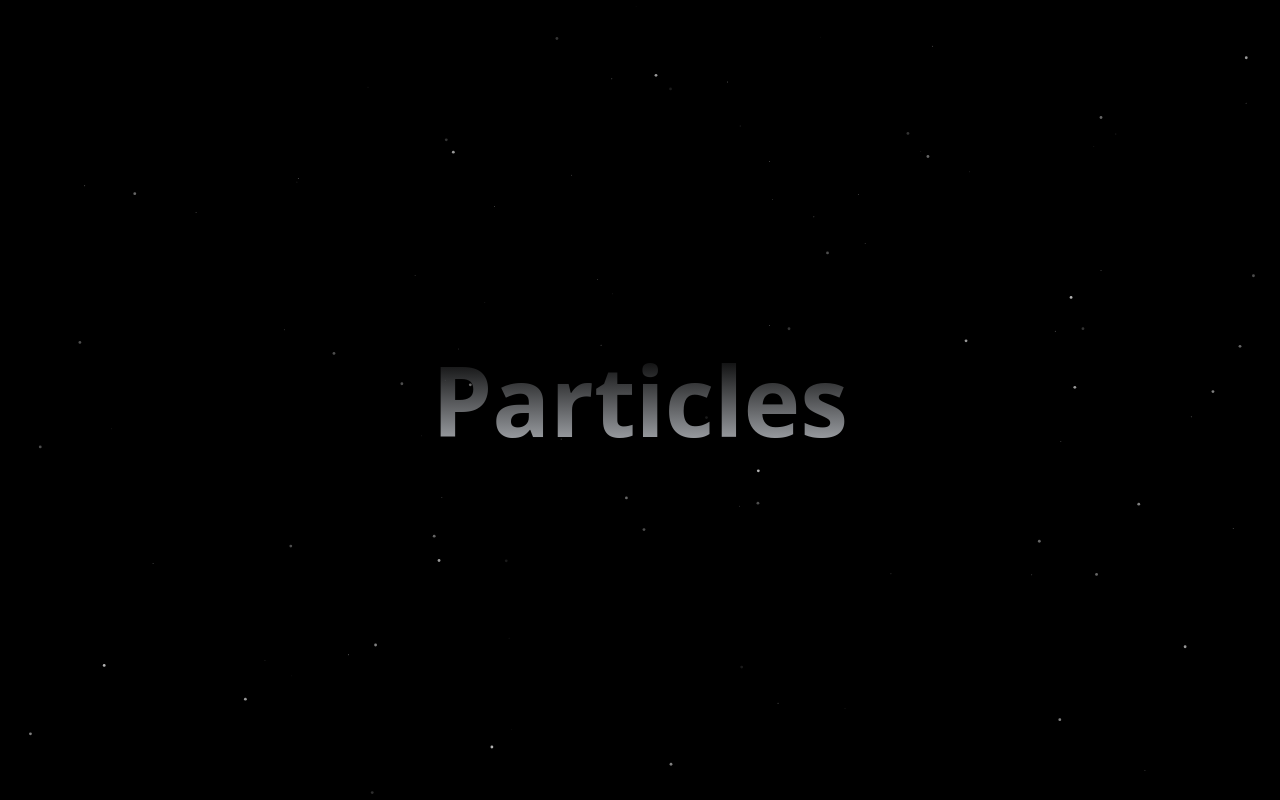
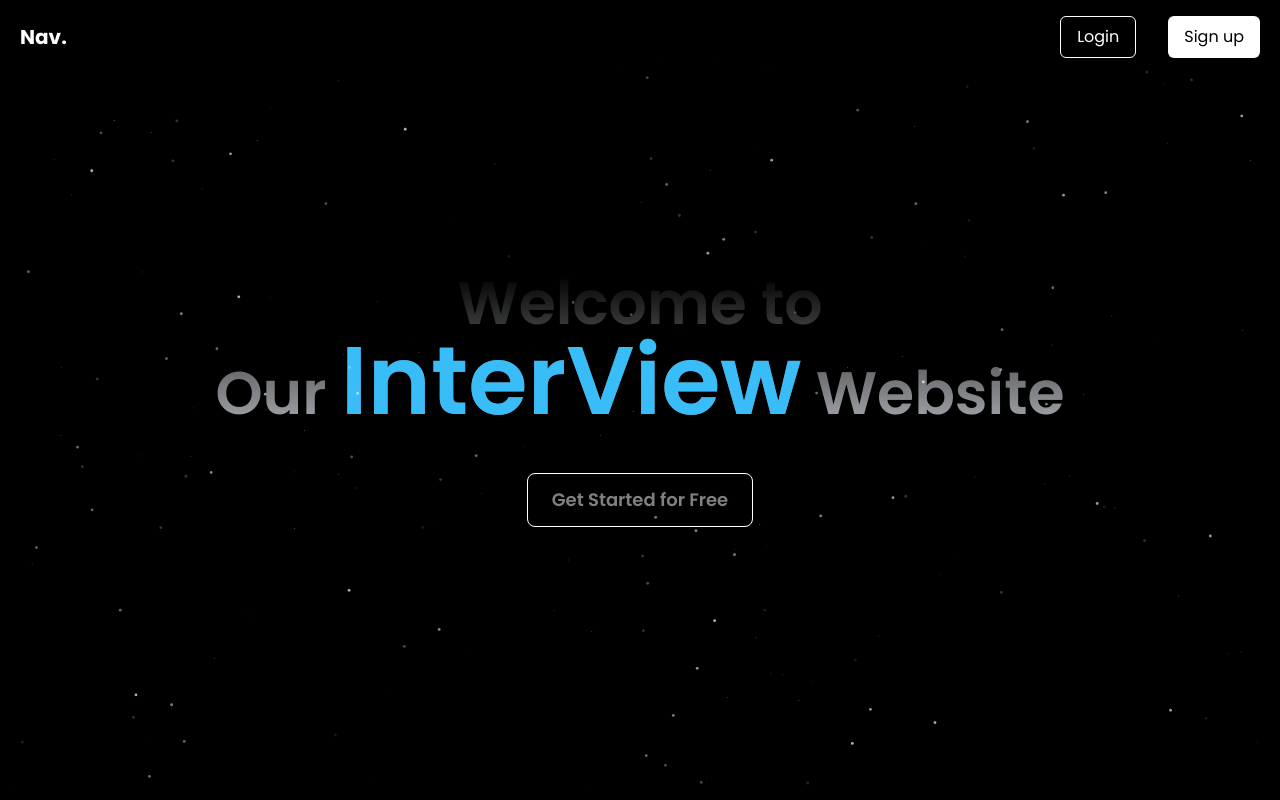
Before and after one commit to Rupam-Mondal/Interview-Frontend, a React (Vite) app: page / in a window 1280 px wide. Shown: the top 800 px of the page. Built offline with nearby package versions, Linux system fonts and the light colour scheme.

Commit message:
Landing page

```diff
--- a/src/App.jsx
+++ b/src/App.jsx
@@ -10,7 +10,7 @@ function App() {
   return (
     <>
       <Routes>
-        <Route path="/" element={<Home1 />} />
+        <Route path="/" element={<Home />} />
         <Route path="/auth" element={<Auth />} />
         <Route path="/dashboard/:userid" element={<Dashboard />} />
       </Routes>
--- a/src/components/Navbar.jsx
+++ b/src/components/Navbar.jsx
@@ -9,7 +9,7 @@ const Navbar = () => {
   const { auth,setAuth } = useContext(UserContext);
 
   return (
-    <div className="fixed top-0 right-0 w-full bg-black/30 backdrop-blur-lg shadow-lg px-5 py-4 flex justify-between items-center">
+    <div className="fixed z-10 top-0 right-0 w-full bg-black/30 backdrop-blur-lg shadow-lg px-5 py-4 flex justify-between items-center">
       {/* Logo */}
       <div className="text-xl font-bold text-white">Nav.</div>
 
--- /dev/null
+++ b/src/components/ParticleBackground/Background.jsx
@@ -0,0 +1,84 @@
+import React from "react";
+import { Particles } from "../ui/particles";
+import assets from "@/assets/assest";
+import { useNavigate } from "react-router-dom";
+
+const Background = () => {
+  const navigate = useNavigate();
+  return (
+    <div>
+      {/* Main Content */}
+      <div className="min-h-[100vh] flex flex-col justify-center gap-5 items-center text-center px-6 space-y-6">
+        <span className="pointer-events-none whitespace-pre-wrap bg-gradient-to-b from-black to-gray-300/80 bg-clip-text text-center text-3xl md:text-6xl font-semibold leading-none text-transparent">
+          Welcome to{"\n"}Our{" "}
+          <span className="text-4xl md:text-8xl text-[#38BDF8]">InterView</span>{" "}
+          Website
+        </span>
+        <Particles
+          className="absolute inset-2"
+          quantity={200}
+          ease={80}
+          color="#ffffff"
+          refresh
+        />
+
+        <button
+          className="hover:bg-white hover:text-black font-semibold px-6 py-3 rounded-lg text-lg shadow-lg transition-all duration-300 border border-white text-white/50 hover:shadow-xl"
+          onClick={() => {
+            navigate("/auth");
+          }}
+        >
+          Get Started for Free
+        </button>
+      </div>
+
+      <hr className="w-3/4 mx-auto border-t-2 border-gray-600 mb-6" />
+
+      <section className="py-16 px-8 text-center">
+        <h2 className="text-4xl font-bold text-[#38BDF8]">About Us</h2>
+        <p className="mt-4 text-lg text-gray-400 max-w-3xl mx-auto">
+          We aim to provide the best platform to help individuals prepare for
+          interviews with ease. Our resources, guidance, and interactive tools
+          make interview preparation seamless.
+        </p>
+      </section>
+
+      <section className="py-16 px-8 text-center bg-gray-800 mb-10">
+        <h2 className="text-4xl font-bold text-[#38BDF8]">Features</h2>
+        <div className="grid grid-cols-1 sm:grid-cols-3 gap-8 mt-8 max-w-5xl mx-auto">
+          <div className="p-6 bg-gray-900 rounded-lg shadow-lg hover:-translate-y-4 hover:scale-105 transition-all duration-300 hover:shadow-slate-500">
+            <h3 className="text-xl font-semibold">Mock Interviews</h3>
+            <p className="mt-2 text-gray-400">
+              Practice real interview scenarios with AI-driven simulations.
+            </p>
+          </div>
+          <div className="p-6 bg-gray-900 rounded-lg shadow-lg hover:-translate-y-4 hover:scale-105 transition-all duration-300 hover:shadow-slate-500">
+            <h3 className="text-xl font-semibold">Question Bank</h3>
+            <p className="mt-2 text-gray-400">
+              Access hundreds of frequently asked interview questions.
+            </p>
+          </div>
+          <div className="p-6 bg-gray-900 rounded-lg shadow-lg hover:-translate-y-4 hover:scale-105 transition-all duration-300 hover:shadow-slate-500">
+            <h3 className="text-xl font-semibold">Expert Guidance</h3>
+            <p className="mt-2 text-gray-400">
+              Get tips and insights from industry professionals.
+            </p>
+          </div>
+        </div>
+      </section>
+
+      {/* Image Section */}
+      <div className="absolute w-full h-full hidden md:block bg-gradient-to-b to-black from-transparent z-[1] pointer-events-none" />
+
+      <div className="w-full h-screen flex justify-center items-center pb-10 md:p-10 ">
+        <img
+          src={assets.image1}
+          alt="Illustration"
+          className="max-w-[90%] md:max-w-[60%] rounded-lg shadow-lg transition duration-500 hover:shadow-[0px_0px_100px_30px_rgba(255,255,0,0.2)] border border-white border-opacity-40 md:my-10 "
+        />
+      </div>
+    </div>
+  );
+};
+
+export default Background;
--- a/src/components/ParticleBackground/Particlebg.jsx
+++ b/src/components/ParticleBackground/Particlebg.jsx
@@ -3,8 +3,10 @@ import { Particles } from "../ui/particles";
 function ParticlesDemo() {
     return (
       <div className="relative flex h-[100vh] w-full flex-col items-center justify-center overflow-hidden bg-black">
-            <span className="pointer-events-none whitespace-pre-wrap bg-gradient-to-b from-black to-gray-300/80 bg-clip-text text-center text-8xl font-semibold leading-none text-transparent">
-                Particles
+        <span className="pointer-events-none whitespace-pre-wrap bg-gradient-to-b from-black to-gray-300/80 bg-clip-text text-center text-3xl md:text-6xl font-semibold leading-none text-transparent">
+          Welcome to{"\n"}Our{" "}
+          <span className="text-4xl md:text-8xl text-[#38BDF8]">InterView</span>{" "}
+          Website
         </span>
         <Particles
           className="absolute inset-0"
@@ -13,6 +15,19 @@ function ParticlesDemo() {
           color="#ffffff"
           refresh
         />
+
+        <button
+          className="hover:bg-white hover:text-black font-semibold px-6 py-3 rounded-lg text-lg shadow-lg transition-all duration-300 border border-white text-white hover:shadow-xl"
+          onClick={() => {
+            navigate("/auth");
+          }}
+        >
+          Get Started for Free
+        </button>
+
+
+
+
       </div>
     );
 }
--- a/src/pages/Home.jsx
+++ b/src/pages/Home.jsx
@@ -1,113 +1,17 @@
 import React from "react";
-import { useTypewriter } from "react-simple-typewriter";
 import Navbar from "../components/Navbar";
-import ss from "../assets/image.png";
-import assets from "../assets/assest";
 import { useNavigate } from "react-router-dom";
 import Footer from "../components/Footer";
+import Background from "@/components/ParticleBackground/Background";
 
 const Home = () => {
   const navigate = useNavigate();
-  const [text] = useTypewriter({
-    words: ["This is Our Interview Website"],
-    typeSpeed: 80,
-    deleteSpeed: 50,
-    delaySpeed: 1000,
-    loop: 1,
-  });
 
-  const [text2] = useTypewriter({
-    words: ["A simple website demonstrating Tailwind CSS with React."],
-    typeSpeed: 80,
-    deleteSpeed: 50,
-    delaySpeed: 1000,
-    loop: 1,
-  });
-
-  // Extracting "Interview" for styling
-  const beforeInterview = text.includes("Interview")
-    ? text.split("Interview")[0]
-    : text;
-  const afterInterview = text.includes("Interview")
-    ? text.split("Interview")[1]
-    : "";
   return (
-    <div className="bg-gradient-to-t from-black via-gray-900 to-gray-900 text-gray-300 w-screen min-h-fit flex flex-col font-poppins">
+    <div className="bg-black text-gray-300 w-screen min-h-fit flex flex-col font-poppins">
       <Navbar />
 
-      <div>
-        {/* Main Content */}
-        <div className="min-h-[90vh] flex flex-col justify-center gap-5 items-center text-center px-6 space-y-6">
-          <h1 className="text-2xl sm:text-6xl font-semibold tracking-wide">
-            {beforeInterview}
-
-            {text.includes("Interview") && (
-              <span className="font-bold text-4xl sm:text-7xl text-[#38BDF8]">
-                Interview
-              </span>
-            )}
-
-            {afterInterview}
-          </h1>
-
-          <p className="text-lg sm:text-2xl text-gray-400 max-w-2xl">{text2}</p>
-
-          <button
-            className="hover:bg-white hover:text-black font-semibold px-6 py-3 rounded-lg text-lg shadow-lg transition-all duration-300 border border-white text-white hover:shadow-xl"
-            onClick={() => {
-              navigate("/auth");
-            }}
-          >
-            Get Started for Free
-          </button>
-        </div>
-
-        <hr className="w-3/4 mx-auto border-t-2 border-gray-600 mb-6" />
-
-        <section className="py-16 px-8 text-center">
-          <h2 className="text-4xl font-bold text-[#38BDF8]">About Us</h2>
-          <p className="mt-4 text-lg text-gray-400 max-w-3xl mx-auto">
-            We aim to provide the best platform to help individuals prepare for
-            interviews with ease. Our resources, guidance, and interactive tools
-            make interview preparation seamless.
-          </p>
-        </section>
-
-        <section className="py-16 px-8 text-center bg-gray-800 mb-10">
-          <h2 className="text-4xl font-bold text-[#38BDF8]">Features</h2>
-          <div className="grid grid-cols-1 sm:grid-cols-3 gap-8 mt-8 max-w-5xl mx-auto">
-            <div className="p-6 bg-gray-900 rounded-lg shadow-lg hover:-translate-y-4 hover:scale-105 transition-all duration-300 hover:shadow-slate-500">
-              <h3 className="text-xl font-semibold">Mock Interviews</h3>
-              <p className="mt-2 text-gray-400">
-                Practice real interview scenarios with AI-driven simulations.
-              </p>
-            </div>
-            <div className="p-6 bg-gray-900 rounded-lg shadow-lg hover:-translate-y-4 hover:scale-105 transition-all duration-300 hover:shadow-slate-500">
-              <h3 className="text-xl font-semibold">Question Bank</h3>
-              <p className="mt-2 text-gray-400">
-                Access hundreds of frequently asked interview questions.
-              </p>
-            </div>
-            <div className="p-6 bg-gray-900 rounded-lg shadow-lg hover:-translate-y-4 hover:scale-105 transition-all duration-300 hover:shadow-slate-500">
-              <h3 className="text-xl font-semibold">Expert Guidance</h3>
-              <p className="mt-2 text-gray-400">
-                Get tips and insights from industry professionals.
-              </p>
-            </div>
-          </div>
-        </section>
-
-        {/* Image Section */}
-        <div className="absolute w-full h-full hidden md:block bg-gradient-to-b to-black from-transparent z-[1] pointer-events-none" />
-
-        <div className="w-full h-screen flex justify-center items-center pb-10 md:p-10 ">
-          <img
-            src={assets.image1}
-            alt="Illustration"
-            className="max-w-[90%] md:max-w-[60%] rounded-lg shadow-lg transition duration-500 hover:shadow-[0px_0px_100px_30px_rgba(255,255,0,0.2)] border border-white border-opacity-40 md:my-10 "
-          />
-        </div>
-      </div>
+      <Background />
 
       <Footer />
     </div>
--- a/src/pages/Home1.jsx
+++ b/src/pages/Home1.jsx
@@ -1,10 +1,14 @@
+import Footer from "@/components/Footer";
+import Navbar from "@/components/Navbar";
 import ParticlesDemo from "@/components/ParticleBackground/Particlebg";
 
 function Home1(){
     return (
         <>
             <div className="h-[100vh] w-full">
+                <Navbar/>
                 <ParticlesDemo/>
+                <Footer/>
             </div>
         </>
     )
```
Also changed, not shown: src/pages/Auth.jsx (+11 -3 lines). Lines whose indentation alone changed are shown as unchanged.
